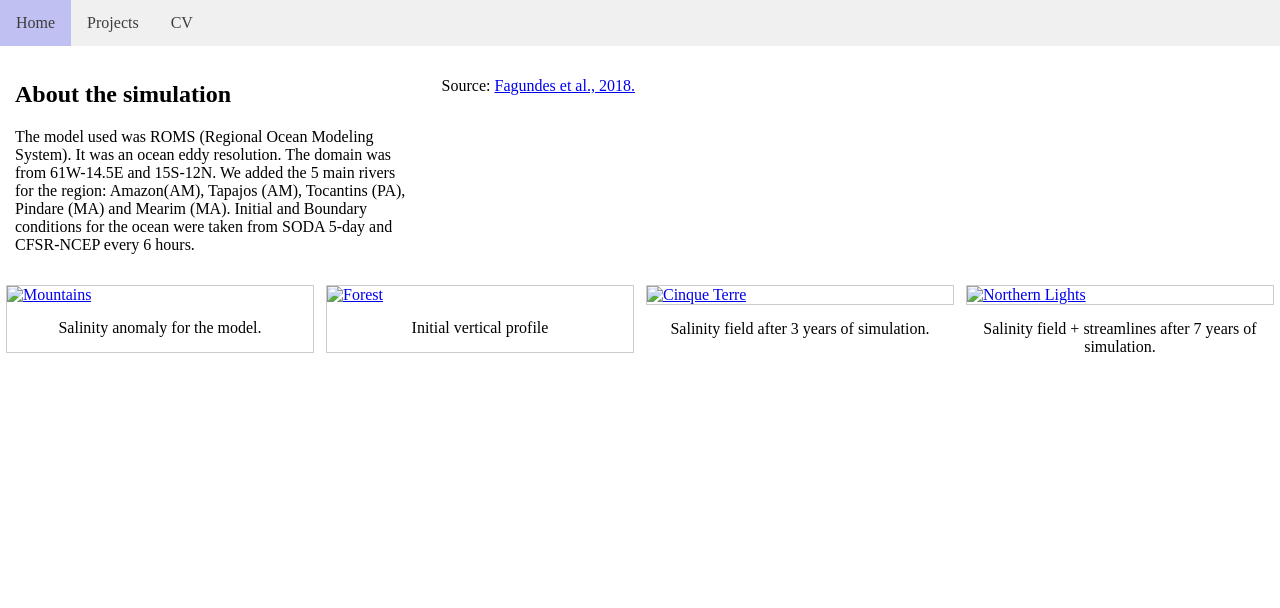
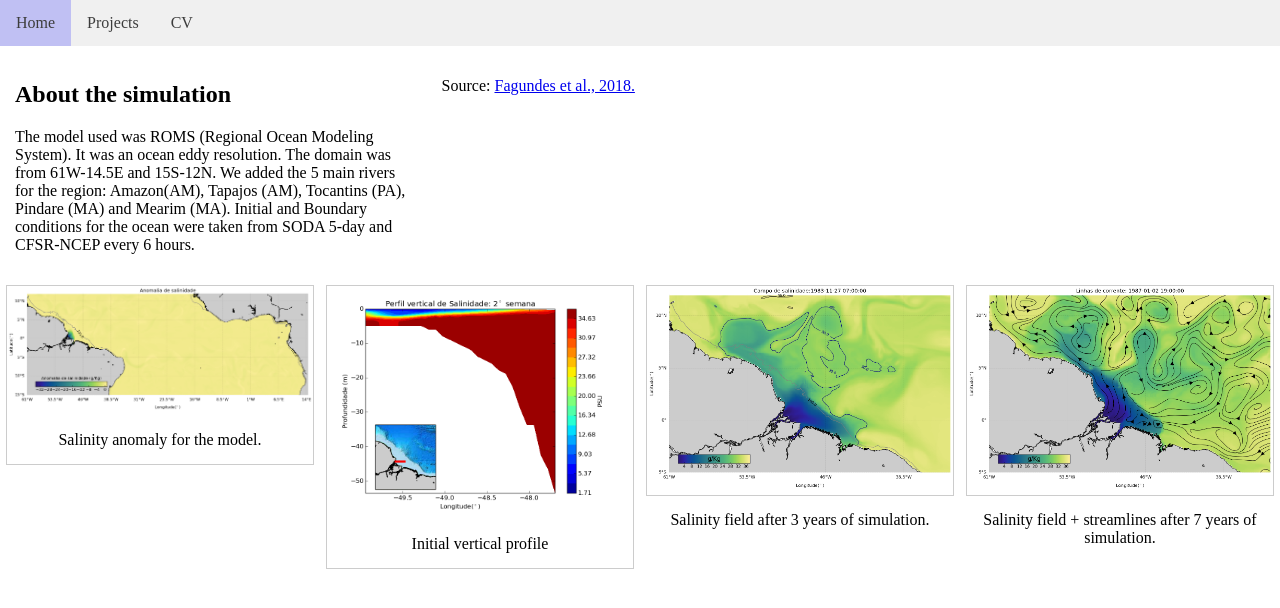
Before and after one commit to mf99274/mf99274.github.io, a Jekyll site: the page projects/amazon.html, which Jekyll copies as it is, in a window 1280 px wide. Shown: the top 608 px of the page. Built offline with Jekyll 4.4.1, drawn with Linux system fonts in a browser that asks for light colours.

Commit message:
Update amazon.html

```diff
--- a/projects/amazon.html
+++ b/projects/amazon.html
@@ -49,8 +49,8 @@
 
 <div class="responsive">
 <div class="gallery">
-  <a target="_blank" href="/home/mfocean/myWebsite/figs/plot_anomalia.png">
-    <img src="/home/mfocean/myWebsite/figs/plot_anomalia.png" alt="Mountains" width="600" height="400">
+  <a target="_blank" href="../img/plot_anomalia.png">
+    <img src="../img/plot_anomalia.png" alt="Mountains" width="600" height="400">
   </a>
 <div class="desc">Salinity anomaly for the model.</div>
 </div>
@@ -58,8 +58,8 @@
 
 <div class="responsive">
 <div class="gallery">
-  <a target="_blank" href="/home/mfocean/myWebsite/figs/plot_vertical.png">
-    <img src="/home/mfocean/myWebsite/figs/plot_vertical.png" alt="Forest" width="600" height="400">
+  <a target="_blank" href="../img/plot_vertical.png">
+    <img src="../img/plot_vertical.png" alt="Forest" width="600" height="400">
   </a>
 <div class="desc">Initial vertical profile</div>
 </div>
@@ -67,8 +67,8 @@
 
 <div class="responsive">
 <div class="gallery">
-  <a target="_blank" href="/home/mfocean/myWebsite/figs/plot_horizontal272.png">
-    <img src="/home/mfocean/myWebsite/figs/plot_horizontal272.png" alt="Cinque Terre" width="200" height="100">
+  <a target="_blank" href="../img/plot_horizontal272.png">
+    <img src="../img/plot_horizontal272.png" alt="Cinque Terre" width="200" height="100">
   </a>
 </div>
 <div class="desc">Salinity field after 3 years of simulation.</div>
@@ -76,8 +76,8 @@
 
 <div class="responsive">
 <div class="gallery">
-  <a target="_blank" href="/home/mfocean/myWebsite/figs/streamplot423.png">
-    <img src="/home/mfocean/myWebsite/figs/streamplot423.png" alt="Northern Lights" width="600" height="400">
+  <a target="_blank" href="../img/streamplot423.png">
+    <img src="../img/streamplot423.png" alt="Northern Lights" width="600" height="400">
   </a>
 </div>
 <div class="desc">Salinity field + streamlines after 7 years of simulation.</div>
```
